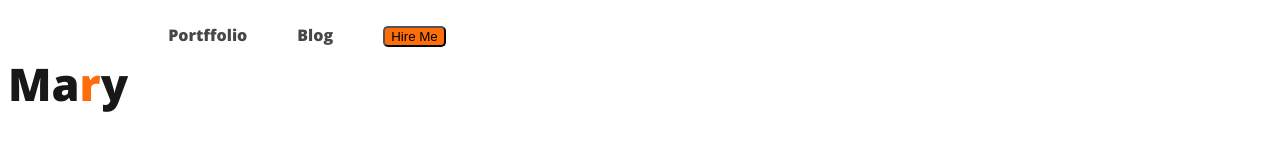
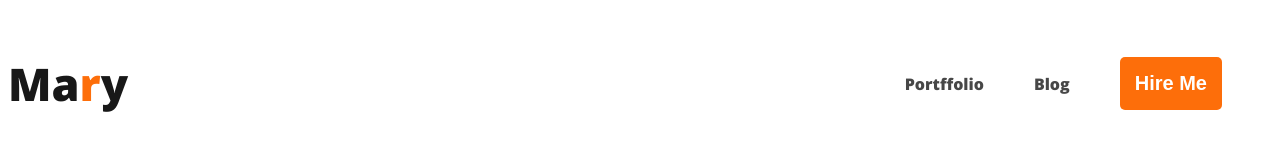
Before and after one commit to Tonmoy6/tonmoy-web-dev-porttfolio, a plain HTML site: page index.html in a window 1280 px wide. Drawn offline with nearby package versions, Linux system fonts and the light colour scheme; a web font is replaced by a local one.

Commit message:
added nav

```diff
--- a/style/styleportffolio.css
+++ b/style/styleportffolio.css
@@ -8,10 +8,17 @@ font-family: 'Open Sans', sans-serif;
 .btn-primary{
     border-radius: 5px;
 background: #FD6E0A;
+border: 0px;
+color: white;
+font-size: 20px;
+font-weight: 700;
+padding: 15px;
 }
 /*nav related style*/
 nav{
     display: flex;
+    justify-content:space-between;
+    align-items: center;
 }
 .nav-head{
     color: #181818;
@@ -20,6 +27,7 @@ font-weight: 800;
 }
 nav ul {
     display: flex;
+    align-items: center;
 }
 
 nav li {
```
